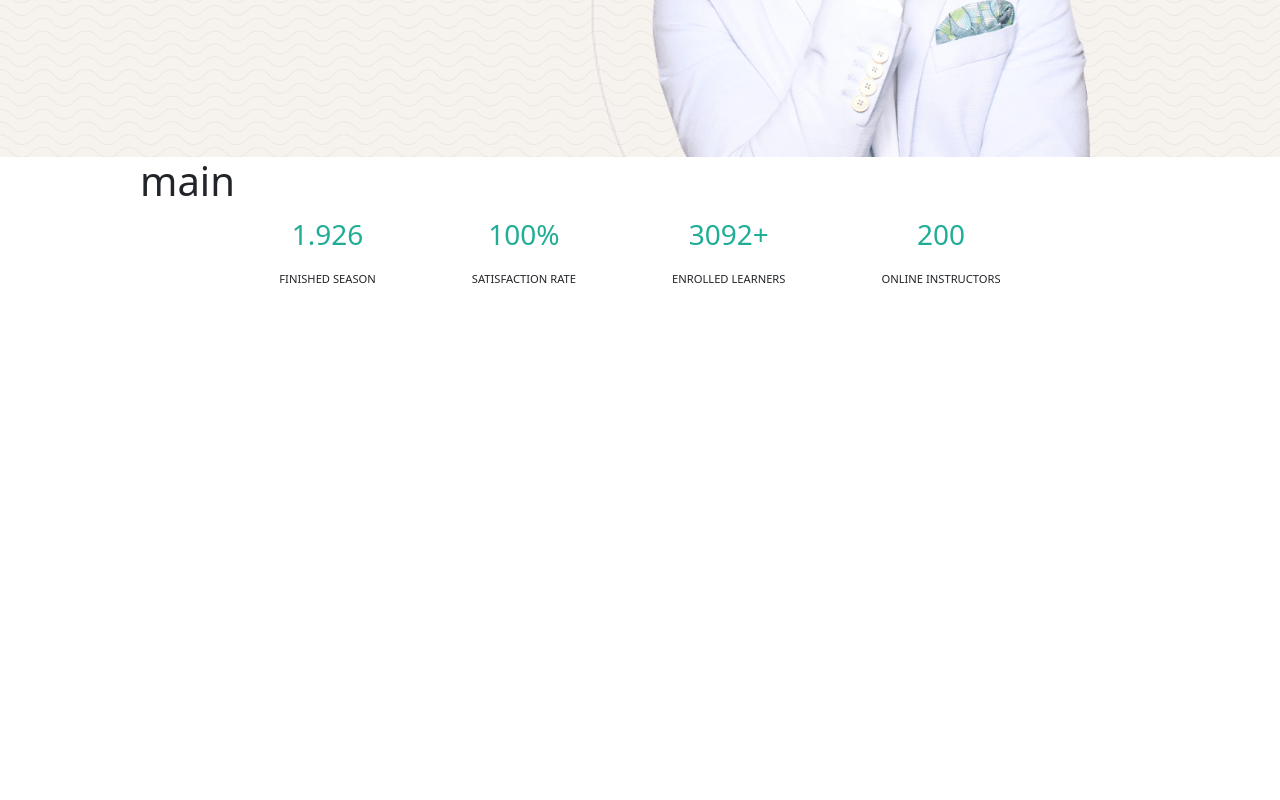
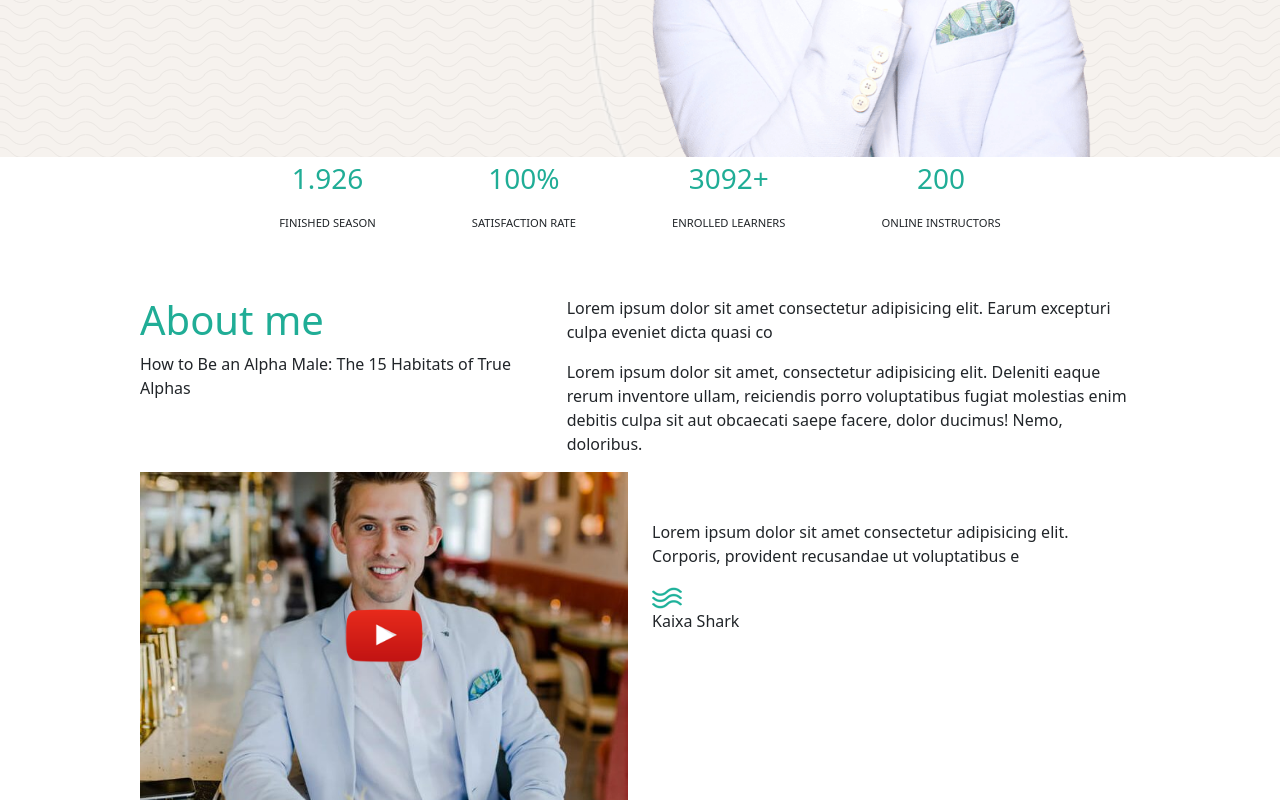
Before and after one commit to UmbertoSerino/proj-html-vuejs, a Vue app: page / in a window 1280 px wide. Shown: the part 493-1293 px from the top of the page. Before the commit the page ends 800 px from the top, so only its background shows below. Built offline with nearby package versions, Linux system fonts and the light colour scheme.

Commit message:
add section About me

```diff
--- a/src/components/Header/AppNavbar.vue
+++ b/src/components/Header/AppNavbar.vue
@@ -36,14 +36,14 @@ export default {
     <section class="my_container">
         <nav class="d-flex justify-content-between align-items-center">
             <div class="logo-brand">
-                <img src="../assets/img/imagesZip/img-header/dark-logo.png" alt="brand logo">
+                <img src="../../assets/img/imagesZip/img-header/dark-logo.png" alt="brand logo">
             </div>
             <div class="d-flex">
                 <ul class="d-flex m-0 ">
                     <!-- creiamo una lista ciclando nell'array navList, la freccia di fianco ruota di 180deg ad ogni click -->
                     <li v-for="(item, index) in navList" :key="item" class="link mx-3 fw-bold" @click="toolsActive(index)">
                         {{ item.name }}
-                        <img class="arrow" :class="{ 'arrow-rotate': activeIndex === index }" src=".././../assets/img/imagesZip/img-header/image (1).png" alt="arrow down icons">
+                        <img class="arrow" :class="{ 'arrow-rotate': activeIndex === index }" src="../../assets/img/imagesZip/img-header/image (1).png" alt="arrow down icons">
                         <div class="tool">
                             <!-- al click viene aperta una finesta con i link utili, in base all'indice attivo -->
                             <ul class="tools-list tools-none" :class="{ 'tools-block': activeIndex === index }" v-if="item.items && activeIndex === index">
--- /dev/null
+++ b/src/components/Main/AppAboutMe.vue
@@ -0,0 +1,61 @@
+<script>
+export default {
+    name: 'AppAboutMe'
+
+}
+</script>
+<template lang="">
+    <section class="my_wrapper">
+        <div class="row">
+            <div class="col-5">
+                <h1>About me</h1>
+                <p>How to Be an Alpha Male: The 15 Habitats of True Alphas</p>
+            </div>
+            <div class="col-7">
+                <p>
+                    Lorem ipsum dolor sit amet consectetur adipisicing elit. Earum excepturi culpa eveniet dicta quasi co
+                </p>
+                <p>
+                    Lorem ipsum dolor sit amet, consectetur adipisicing elit. Deleniti eaque rerum inventore ullam, reiciendis porro voluptatibus fugiat molestias enim debitis culpa sit aut obcaecati saepe facere, dolor ducimus! Nemo, doloribus.
+                </p>
+            </div>
+        </div>
+        <div class="row">
+            <div class="col-6 position-relative">
+                <img class="img-video" src="../../assets/img/imagesZip/img-main-aboutme/home-movation-video-poster-670x450.jpg" alt="alphaman picture">
+                <img class="logo-youtube" src="../../assets/img/imagesZip/img-main-aboutme/icon-youtube-play.png" alt="">
+            </div>
+            <div class="col-6 py-5">
+                <p>
+                Lorem ipsum dolor sit amet consectetur adipisicing elit. Corporis, provident recusandae ut voluptatibus e
+                </p>
+                <img src="../../assets/img/imagesZip/img-main-aboutme/home-movation-shape-01.png" alt="">
+                <p>Kaixa Shark</p>
+            </div>
+        </div>
+    </section>
+</template>
+<style lang="scss">
+@use '../../style/partials/mixins' as*;
+@use '../../style/partials/variables' as*;
+
+section.my_wrapper {
+    @include container(width, margin);
+
+    h1 {
+        color: $color-2
+    }
+
+    .img-video {
+        width: 100%;
+    }
+
+    img.logo-youtube {
+        position: absolute;
+        left: 50%;
+        top: 50%;
+        transform: translate(-50%, -50%);
+        width: 15%;
+    }
+}
+</style>
--- a/src/components/Main/AppMain.vue
+++ b/src/components/Main/AppMain.vue
@@ -1,4 +1,5 @@
 <script>
+import AppAboutMe from './AppAboutMe.vue';
 export default {
     name: 'AppMain',
     data() {
@@ -10,29 +11,32 @@ export default {
                 { name: 'Online Instructors', data: 200 }],
         }
     },
+    components: {
+        AppAboutMe
+    }
 }
 </script>
 <template>
     <main>
-        <h1>main</h1>
-        <div class="d-flex justify-content-center">
+        <div class="my_wrapper d-flex justify-content-center">
             <section class="value-course mx-5" v-for="statistic in courseStatistics" :key="statistic">
                 <p class="value-date fs-3 text-center">{{ statistic.data }}</p>
                 <p class="value-info text-uppercase">{{ statistic.name }}</p>
             </section>
-
         </div>
+        <AppAboutMe />
     </main>
 </template>
 <style lang="scss" scoped>
 @use '../../style/partials/mixins' as*;
 @use '../../style/partials/variables' as*;
 
-main {
-    @include container (width, margin)
-}
+div.my_wrapper {
+    @include container (width, margin);
+    margin-bottom: 3rem;
 
     section.value-course {
+
         .value-date {
             color: $color-2
         }
@@ -42,4 +46,6 @@ section.value-course {
         }
 
     }
+
+}
 </style>
```
Lines whose indentation alone changed are shown as unchanged.
